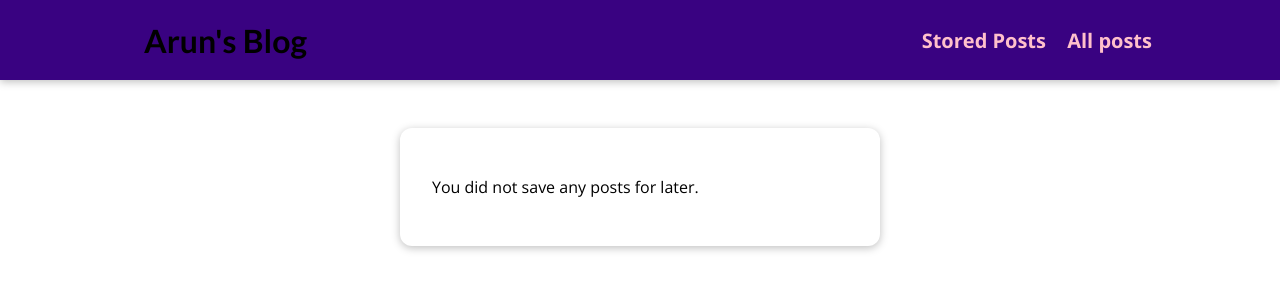
After one commit to ArunGiri392/Blog, a Django app: page /read-later in a window 1280 px wide. The commit adds this page. Shown: the top 300 px of the page. Run offline with Django 4.2, Linux system fonts and the light colour scheme.

Commit message:
initial commit

```diff
--- a/blog/static/blog/index.css
+++ b/blog/static/blog/index.css
@@ -81,3 +81,7 @@
   font-size: 1.5rem;
   color: #353535;
 }
+#about a {
+  color:yellow;
+  font-size:12px;
+}
--- a/blog/static/blog/post_detail.css
+++ b/blog/static/blog/post_detail.css
@@ -24,7 +24,11 @@ body {
   font-size: 4.5rem;
   margin-bottom: 0.25rem;
 }
+#summary h3 {
+  color: green;
+  font-size: 500rem;
 
+}
 #summary article {
   position: absolute;
   top: 2rem;
--- /dev/null
+++ b/blog/static/blog/stored_posts.css
@@ -0,0 +1,30 @@
+#main-navigation {
+    background-color: #390281;
+    box-shadow: 0 2px 8px rgba(0, 0, 0, 0.25);
+  }
+#stored-posts{
+    margin:8rem auto 3rem auto;
+    padding: 2rem;
+    border-radius: 12px;
+    box-shadow: 0 2px 8px rgba(0, 0, 0, 0.25);
+    background-color: white;
+    width: 90%;
+    max-width: 30rem;
+}
+#stored-posts li{
+    margin: 1rem 0;
+}
+#stored_posts a{
+    display:block;
+    padding:1rem;
+    width:100%;
+    text-decoration: none;
+    border:1px solid white;
+    color: #1b1b1b;
+    font-weight: bold;
+}
+
+#stored-posts a:hover,
+#stored-posts a:active{
+    background-color: #ccc;
+}
--- a/blog/templates/blog/index.html
+++ b/blog/templates/blog/index.html
@@ -34,7 +34,7 @@
    <section id="about">
      <h2>About me </h2>
      <p> <span style="color:green;font-weight:bold">I am a computer science student at Fisk University and I am currently in my sophomore year. I am from Nepal and I love programming.</span></p>
-     <a href="https://www.linkedin.com/in/arungiri12/" target=""> <span style="color:green;font-weight:bold"> Connect me at Linkedin</span> </a>
+     <a href="https://www.linkedin.com/in/arungiri12/" target=""> <span style="color:brown;font-size:25px;font-weight:bold"> Connect me at Linkedin</span> </a>
 
    </section>
 
--- /dev/null
+++ b/blog/templates/blog/stored-posts.html
@@ -0,0 +1,24 @@
+{% extends "base.html" %}
+{% load static %}
+
+  {% block title%}
+  My stored Posts
+   {% endblock %}
+
+   {% block css_files%}
+   <link rel="stylesheet" href="{% static "blog/stored_posts.css" %}"/>
+   {% endblock%}
+{% block content%}
+
+<section id="stored-posts">
+    {% if  not has_posts %}
+    <p> You did not save any posts for later.</p>
+    {% endif %}
+    <ul>
+        {% for post in posts%}
+        <li><a href="{% url "post-detail" post.slug %}">{{post.title}} </a></li>
+        {% endfor %}
+    </ul>
+</section>
+
+{% endblock%}
--- a/blog/urls.py
+++ b/blog/urls.py
@@ -4,5 +4,6 @@ from . import views
 urlpatterns = [
     path("", views.starting_page, name="starting-page"),
     path("posts", views.posts, name="posts-page"),
-    path("posts/<slug:slug>", views.SinglePostView.as_view(), name="post-detail" )
+    path("posts/<slug:slug>", views.SinglePostView.as_view(), name="post-detail" ),
+    path("read-later",views.ReadLaterview.as_view(), name="read-later")
 ]
--- a/blog/views.py
+++ b/blog/views.py
@@ -56,11 +56,17 @@ class Allpostview(ListView):
 
 class SinglePostView(View):
   def get(self,request,slug):
+    identified_post = Post.objects.get(slug=slug)
+    stored_posts = request.session.get("stored_posts")
+    if stored_posts is not None:
+      is_saved_for_later = identified_post.id in stored_posts
+    else:
+      is_saved_for_later = False
 
     identified_post = Post.objects.get(slug=slug)
     comment_form = CommentForm()
     comments = identified_post.comments.all().order_by("-id")[0:3]
-    return render(request, "blog/post_detail.html", {"post": identified_post, "form":comment_form,"comments":comments })
+    return render(request, "blog/post_detail.html", {"post": identified_post, "form":comment_form,"comments":comments,"saved_for_later":is_saved_for_later,"tags":identified_post.tag.all()})
 
   def post(self,request,slug):
     comment_form = CommentForm(request.POST)
@@ -76,7 +82,33 @@ class SinglePostView(View):
     return HttpResponseRedirect(reverse("post-detail", args=[slug]))
 
 
+class ReadLaterview(View):
+  def get(self,request):
+    stored_posts = request.session.get("stored_posts")
+    context = {}
 
+    if stored_posts is None or len(stored_posts) == 0:
+      context["posts"] = []
+      context["has_posts"] = False
+    else:
+      posts = Post.objects.filter(id__in=stored_posts)
+      context["posts"] = posts
+      context["has_posts"] = True
+    return render(request,"blog/stored-posts.html", context)
+
+  def post(self, request):
+    stored_posts = request.session.get("stored_posts")
+    if stored_posts is None:
+      stored_posts = []
+    post_id = int(request.POST["post_id"])
+
+    if post_id  not in stored_posts:
+      stored_posts.append(post_id)
+
+    else:
+      stored_posts.remove(post_id)
+    request.session["stored_posts"] = stored_posts
+    return HttpResponseRedirect("/")
 #
 # class Singlepostview(DetailView):
 #   template_name = "blog/post-detail.html"
--- a/static/app.css
+++ b/static/app.css
@@ -18,13 +18,6 @@ h3 {
   font-family: 'Lato', sans-serif;
   font-weight: bold;
 }
-#main-navigation nav a{
-    color:green;
-    font-size: 25px;
-    float:right;
-    margin-top: -50px;
-    margin-right: 30px;
-}
 
 #main-navigation {
   width: 100%;
@@ -40,10 +33,14 @@ h3 {
 
 #main-navigation a {
   text-decoration: none;
-  color: white;
+  color: pink;
   font-weight: bold;
+  margin-left:16px;
+
 }
-
+#main-navigation nav a{
+  font-size:20px;
+}
 #main-navigation a:hover,
 #main-navigation a:active {
   color: #cf79f1;
@@ -51,5 +48,5 @@ h3 {
 
 #main-navigation h1 a:hover,
 #main-navigation h1 a:active {
-  color:black;
+  color: white;
 }
--- a/templates/base.html
+++ b/templates/base.html
@@ -17,6 +17,7 @@
 
 
        <nav>
+        <a href="{% url "read-later"%}"> Stored Posts </a>
         <a href="{% url "posts-page"%}"> All posts </a>
        </nav>
 
```
Also changed, not shown: blog/templates/blog/post_detail.html (+19 -1 lines), db.sqlite3, 2 other files.
